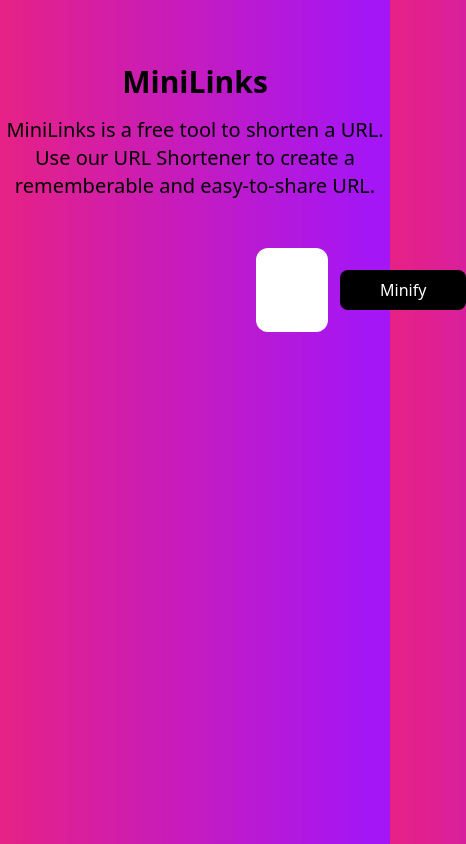
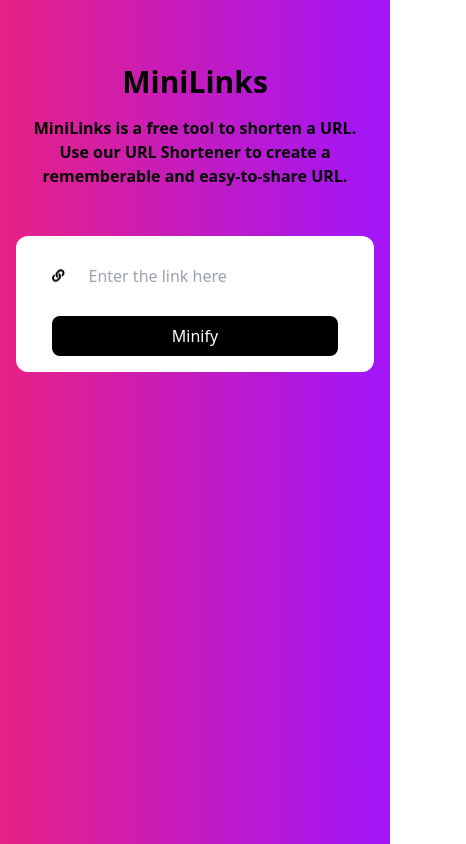
Before and after one commit to JaynaMukesh/url-shortener, a React (Create React App) app: page / in a window 390 px wide. Shown: the whole page, 466 px wide, since content can reach past the window. Built offline with nearby package versions, Linux system fonts and the light colour scheme; what @nextui-org/react would draw is missing.

Commit message:
Update: Mobile responsive

```diff
--- a/src/App.js
+++ b/src/App.js
@@ -1,6 +1,6 @@
 import { useState } from 'react';
 import './App.css';
-import { FaLink, FaCopy } from "react-icons/fa"
+import { FaLink, FaCopy, FaWindowClose } from "react-icons/fa"
 import { Button, Loading } from "@nextui-org/react"
 import { message } from "antd"
 // API Request sample: https://apis.webxspark.com/v2.0/mini-links/magic?insert&url=https://ai.webxspark.com/reword-me/
@@ -48,22 +48,29 @@ function App() {
     <div className="flex justify-center pt-16">
       <div className='w-full'>
         <div className='text-3xl font-semibold text-center'>MiniLinks</div>
-        <div className='pt-4 text-xl text-center'>MiniLinks is a free tool to shorten a URL.<br />Use our URL Shortener to create a rememberable and easy-to-share URL.</div>
-        <form className='my-12 mx-64 flex flex-col items-center gap-4 bg-white px-9 py-4 rounded-xl' onSubmit={handleFormSubmit}>
-          <div className="flex gap-4 w-full items-center">
-            <FaLink className='text-xl animate-bounce ' />
-            <input name="url" type='url' placeholder='Enter the link here' className='py-3 w-full px-2 text-xl focus:outline-none ' />
-            <button className='bg-black text-white px-10 py-2 rounded-lg disabled:bg-gray-900' disabled={btnState}>
+        <div className='pt-4 md:text-xl text-base font-semibold mx-4 md:font-medium text-center'>MiniLinks is a free tool to shorten a URL.<br />Use our URL Shortener to create a rememberable and easy-to-share URL.</div>
+        <form className='my-12 lg:mx-64 mx-4 sm:mx-8 md:mx-12 flex flex-col items-center gap-4 bg-white px-9 py-4 rounded-xl' onSubmit={handleFormSubmit}>
+          <div className="flex gap-4 w-full flex-col md:flex-row items-center">
+            <div className='flex w-full items-center gap-4'>
+              <FaLink className='lg:text-xl text-sm animate-bounce ' />
+              <input name="url" type='url' placeholder='Enter the link here' className='py-3 w-full px-2 lg:text-xl md:text-lg focus:outline-none ' />
+            </div>
+            <button className='bg-black text-white w-full md:w-auto md:px-10 px-6 py-2 rounded-lg disabled:bg-gray-900' disabled={btnState}>
               {btnState ? (<Loading type="points-opacity" color="currentColor" size="sm" />) : 'Minify'}
             </button>
           </div>
           {
             responseBox ? (<><div className='bg-[#f6f5fa] rounded-md px-4 py-4 w-full'>
               <div className='flex justify-between items-center'>
-                <a target='_blank' rel="noreferrer noopener" className='underline underline-offset-4' href={shortUrl}>{shortUrl}</a>
+                <a target='_blank' rel="noreferrer noopener" className='underline underline-offset-4 text-sm sm:text-base' href={shortUrl}>{shortUrl}</a>
                 <div className='flex items-center gap-4'>
-                  <Button onClick={() => { copyToClipboard(shortUrl) }} auto type="button" flat color={'secondary'}>Copy &nbsp;<FaCopy className="text-sm" /></Button>
-                  <div onClick={() => { setVisibility(false); clearInputField(); }} className='h-full p-2 cursor-pointer hover:bg-gray-200 font-bold'>X</div>
+                  <div className='flex flex-col gap-3'>
+                    <Button className='mx-3 sm:mx-0' onClick={() => { copyToClipboard(shortUrl) }} auto type="button" size={'sm'} flat color={'secondary'}>Copy &nbsp;<FaCopy className="text-sm" /></Button>
+                    <div className='flex sm:hidden items-center justify-center w-full'>
+                      <div onClick={() => { setVisibility(false); clearInputField(); }} className='py-1 px-10 rounded-xl bg-[#fdd8e5] text-[#f31260] cursor-pointer font-bold'>X</div>
+                    </div>
+                  </div>
+                  <div onClick={() => { setVisibility(false); clearInputField(); }} className='hidden sm:block h-full p-2 cursor-pointer hover:bg-gray-200 font-bold'>X</div>
                 </div>
               </div>
             </div></>) : <></>
```
